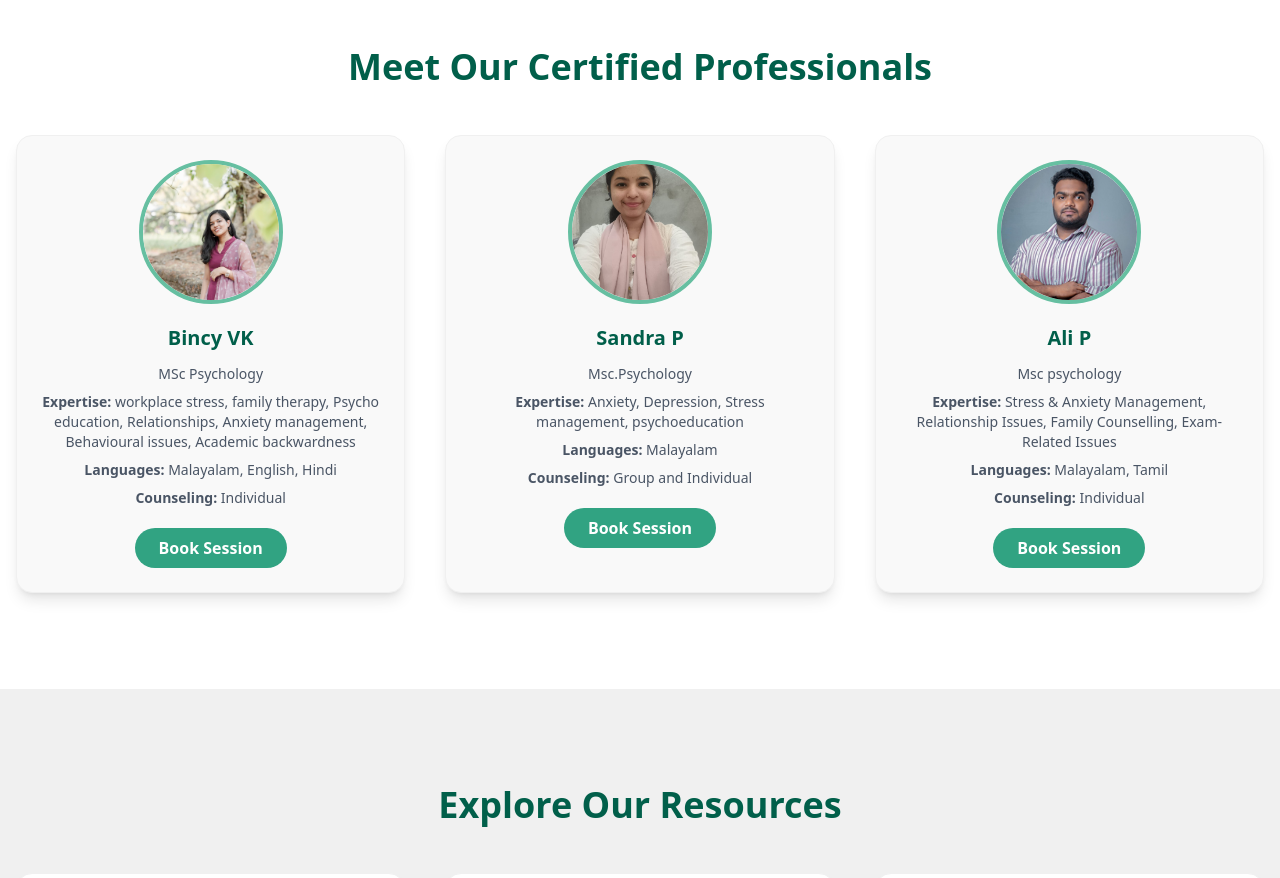
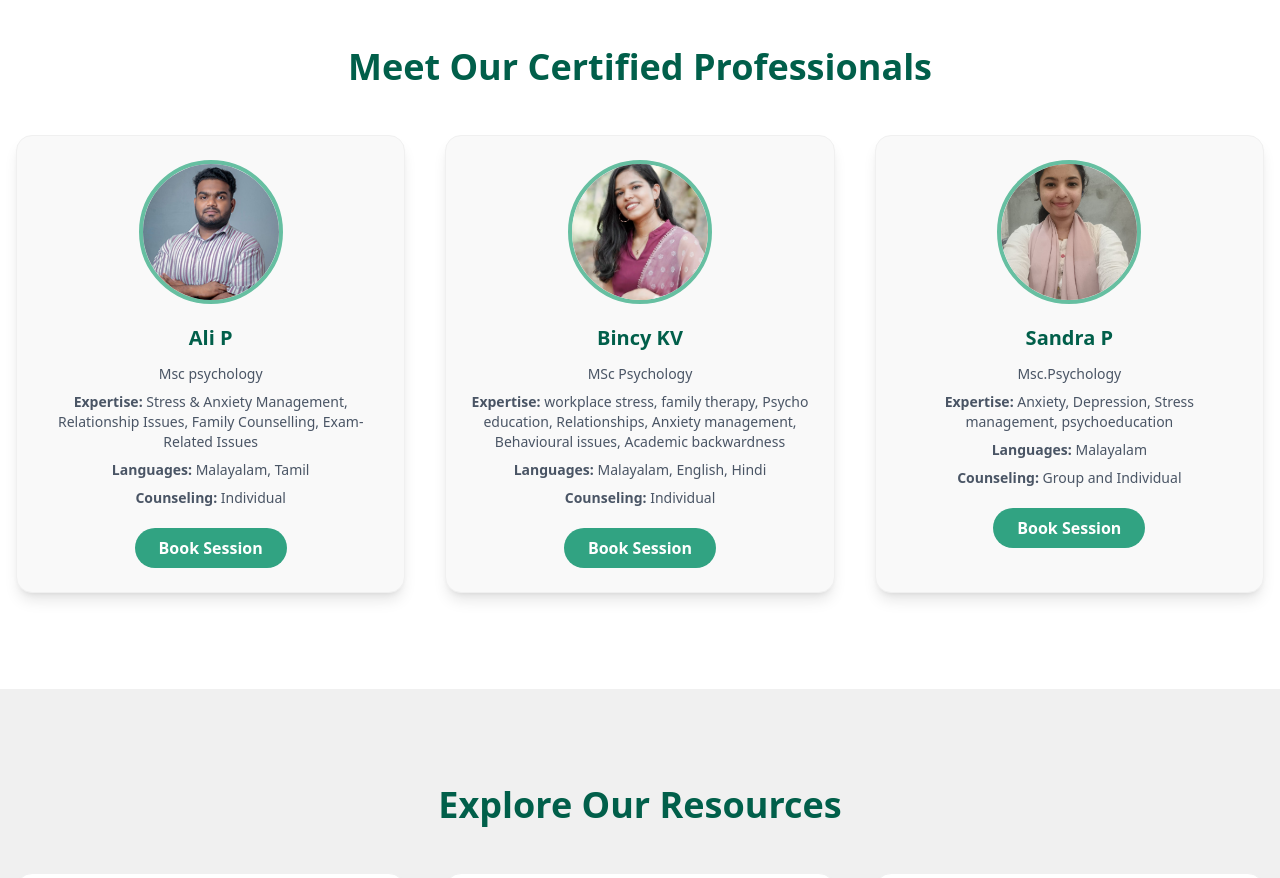
Before and after one commit to akshayvp1/melete, a React (Vite) app in the folder client/: page / in a window 1280 px wide. Shown: the part 3380-4258 px from the top of the page. Built offline with nearby package versions, Linux system fonts and the light colour scheme.

Commit message:
changes-in-card

```diff
--- a/client/src/components/ConsultantsSection.tsx
+++ b/client/src/components/ConsultantsSection.tsx
@@ -3,12 +3,24 @@ import { motion } from 'framer-motion';
 import ConsultantCard from './ConsultantCard';
 import ProfileImageOne from '../assets/alip.jpg';
 import ProfileImageTwo from '../assets/sandrap.jpg';
-import ProfileImageThree from '../assets/bincykv.jpg';
+import ProfileImageThree from '../assets/bincyKV.jpg';
 import { Consultant } from '../types/types';
 
 const consultants: Consultant[] = [
   {
-    name: 'Bincy VK ',
+    name: 'Ali P',
+    qualification: 'Msc psychology',
+    expertise: ['Stress & Anxiety Management',
+        "Relationship Issues",
+        "Family Counselling",
+        "Exam-Related Issues"
+      ],
+    languages: ['Malayalam', 'Tamil'],
+    counseling: ['Individual'],
+    image: ProfileImageOne,
+  },
+  {
+    name: 'Bincy KV ',
     qualification: 'MSc Psychology ',
     expertise: ['workplace stress', 'family therapy', 'Psycho education', 'Relationships', 'Anxiety management', 'Behavioural issues', 'Academic backwardness' ],
     languages: ['Malayalam', 'English', 'Hindi'],
@@ -23,18 +35,7 @@ const consultants: Consultant[] = [
     counseling: ['Group and Individual'],
     image: ProfileImageTwo,
   },
-  {
-    name: 'Ali P',
-    qualification: 'Msc psychology',
-    expertise: ['Stress & Anxiety Management',
-        "Relationship Issues",
-        "Family Counselling",
-        "Exam-Related Issues"
-      ],
-    languages: ['Malayalam', 'Tamil'],
-    counseling: ['Individual'],
-    image: ProfileImageOne,
-  },
+
 ];
 
 const sectionVariants = {
```
Also changed, not shown: client/src/assets/bincykv.jpg.
